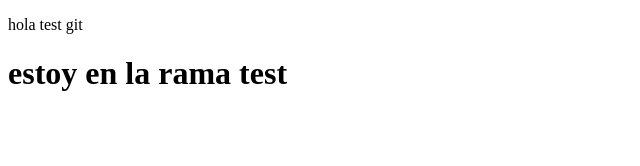
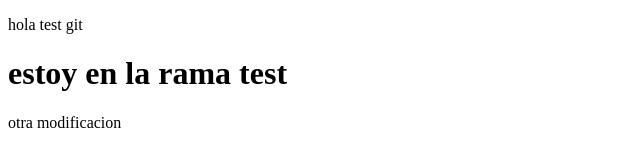
Before and after one commit to rlence/html-hello, a plain HTML site: page index.html in a window 1280 px wide. Shown: the whole page, without its empty margins (0-640 px from the left). Drawn offline with Linux system fonts and the light colour scheme.

Commit message:
change html

```diff
--- a/index.html
+++ b/index.html
@@ -8,5 +8,6 @@
 <body>
     <p>hola test git</p>
     <h1>estoy en la rama test</h1>
+    <p> otra modificacion</p>
 </body>
 </html>
```
